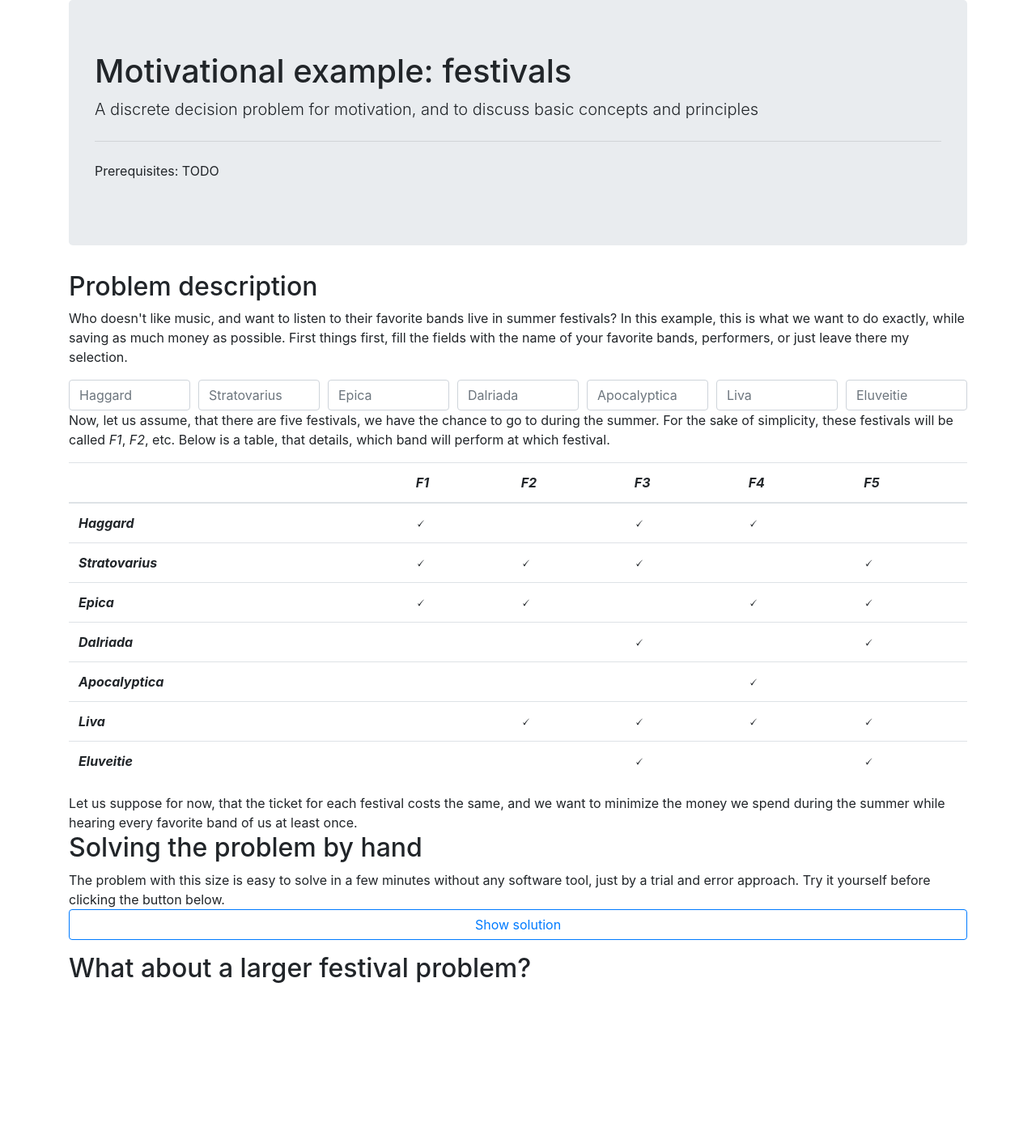
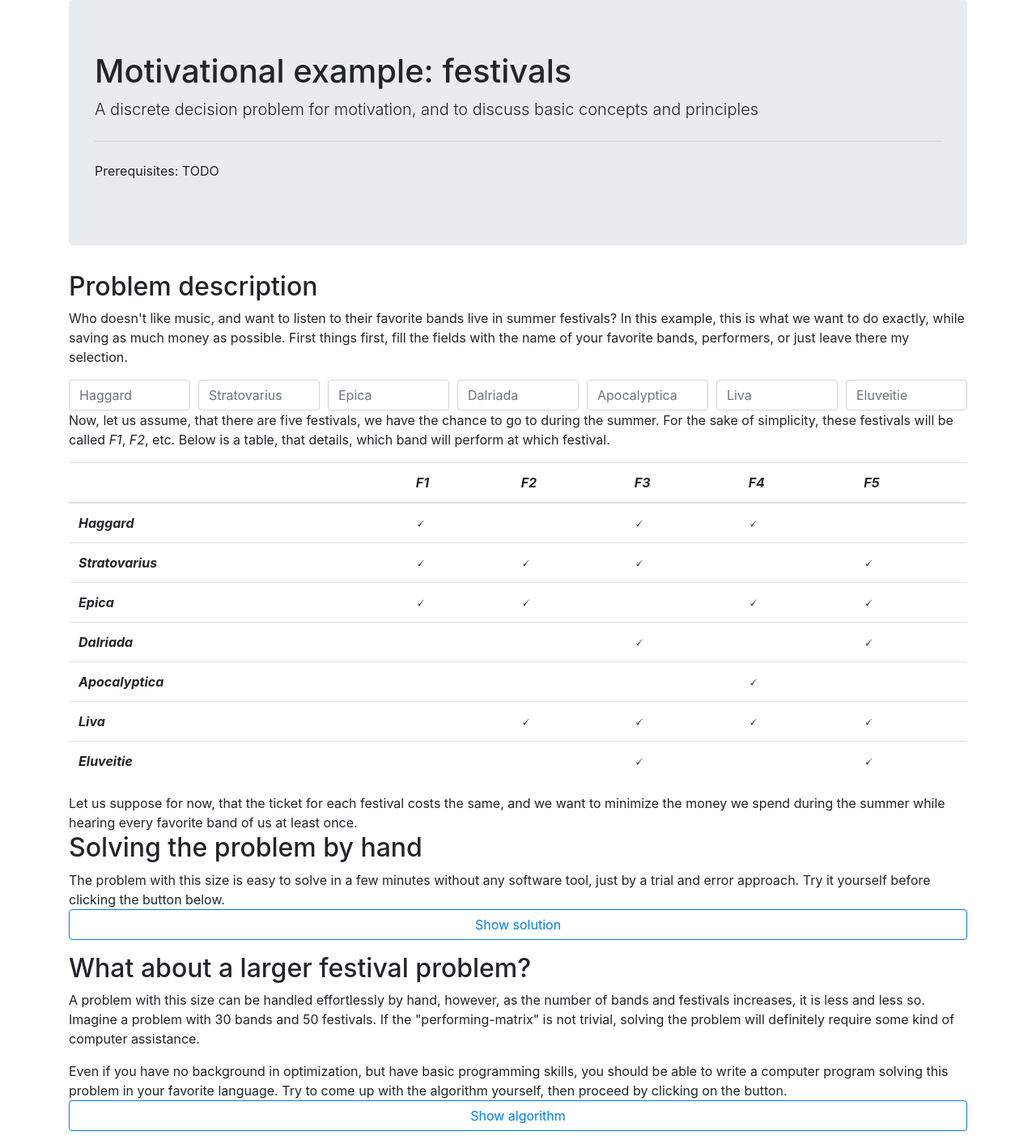
Before and after one commit to hegyhati/IMOLS, a Jekyll site: the page built from pages/festival.html, in a window 1280 px wide. Shown: the whole page at 81% size. Built offline with Jekyll 4.4.1, drawn with Linux system fonts in a browser that asks for light colours; nearby versions of some CDN libraries; formulas are drawn with MathJax 3; before the commit the page ends 1223 px from its top, so only the background shows below that.

Commit message:
minor changes

```diff
--- a/_layouts/default.html
+++ b/_layouts/default.html
@@ -1,5 +1,5 @@
 <!DOCTYPE html>
-<html>
+<html lang="en">
 
   {% include head.html %}
 
--- a/_layouts/lecture.html
+++ b/_layouts/lecture.html
@@ -1,5 +1,5 @@
 <!DOCTYPE html>
-<html>
+<html lang="en">
 
   {% include head.html %}
 
--- a/pages/festival.html
+++ b/pages/festival.html
@@ -18,13 +18,13 @@
 
 <form>
   <div class="form-row">
-    <div class="col-md"><input class="form-control" v-model="cb[0]":placeholder="mb[0]" ></div>
-    <div class="col-md"><input class="form-control" v-model="cb[1]":placeholder="mb[1]" ></div>
-    <div class="col-md"><input class="form-control" v-model="cb[2]":placeholder="mb[2]" ></div>
-    <div class="col-md"><input class="form-control" v-model="cb[3]":placeholder="mb[3]" ></div>
-    <div class="col-md"><input class="form-control" v-model="cb[4]":placeholder="mb[4]" ></div>
-    <div class="col-md"><input class="form-control" v-model="cb[5]":placeholder="mb[5]" ></div>
-    <div class="col-md"><input class="form-control" v-model="cb[6]":placeholder="mb[6]" ></div>
+    <div class="col-md"><input class="form-control" v-model="cb[0]" :placeholder="mb[0]" ></div>
+    <div class="col-md"><input class="form-control" v-model="cb[1]" :placeholder="mb[1]" ></div>
+    <div class="col-md"><input class="form-control" v-model="cb[2]" :placeholder="mb[2]" ></div>
+    <div class="col-md"><input class="form-control" v-model="cb[3]" :placeholder="mb[3]" ></div>
+    <div class="col-md"><input class="form-control" v-model="cb[4]" :placeholder="mb[4]" ></div>
+    <div class="col-md"><input class="form-control" v-model="cb[5]" :placeholder="mb[5]" ></div>
+    <div class="col-md"><input class="form-control" v-model="cb[6]" :placeholder="mb[6]" ></div>
   </div>
 </form>
 
@@ -100,7 +100,7 @@
     </p>
 
     <div class="alert alert-info">
-      Note, that this logic would be much more complex to execute, if we were to have a larger problem, let's say 50 bands and 30 festivals. If our assumably optimal solution would have 9 festivals selected, all of the 8 element subsets of the 30 festivals should be checked, that is a pretty big number: \( {30 \choose 8} = 5852925 \).
+      Note, that this logic would be much more complex to execute, if we were to have a larger problem, let's say 30 bands and 50 festivals. If our assumably optimal solution would have 9 festivals selected, all of the 8 element subsets of the 50 festivals should be checked, that is a pretty big number: \( {50 \choose 8} = 536878650 \).
     </div>
 
     <p>
@@ -120,7 +120,25 @@
 
 <h2>What about a larger festival problem?</h2>
 
+<p>
+  A problem with this size can be handled effortlessly by hand, however, as the number of bands and festivals increases, it is less and less so.
+  Imagine a problem with 30 bands and 50 festivals.
+  If the "performing-matrix" is not trivial, solving the problem will definitely require some kind of computer assistance.
+</p>
 
+<p>
+  Even if you have no background in optimization, but have basic programming skills, you should be able to write a computer program solving this problem in your favorite language.
+  Try to come up with the algorithm yourself, then proceed by clicking on the button.
+  <a class = "btn btn-block btn-outline-primary" data-toggle="collapse" href="#bruteforceCollapse" role="button">Show algorithm</a>
+</p>
+
+
+<div class="collapse" id="bruteforceCollapse">
+  <div class="card card-body">
+    <p>
+    </p>
+  </div>
+</div>
 
 
 
```
